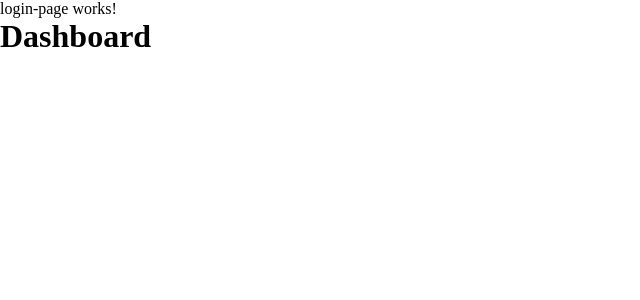
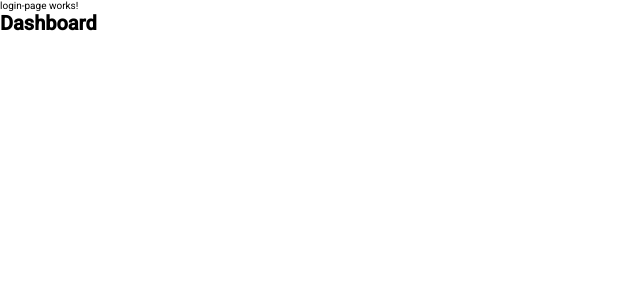
Before and after one commit to carloskrefer/board-app, an Angular app in the folder client/: page / in a window 1280 px wide. Shown: the top 300 px of the page, without its empty margins (0-640 px from the left). Built offline with nearby package versions, Linux system fonts and the light colour scheme.

Commit message:
Fixes font-size value and adds font-family

```diff
--- a/client/src/styles.scss
+++ b/client/src/styles.scss
@@ -6,7 +6,8 @@
 
 html {
     height: 100%;
-    font-size: 62,5%;
+    font-family: 'Roboto', sans-serif;
+    font-size: 62.5%;
 }
 
 body {
```
